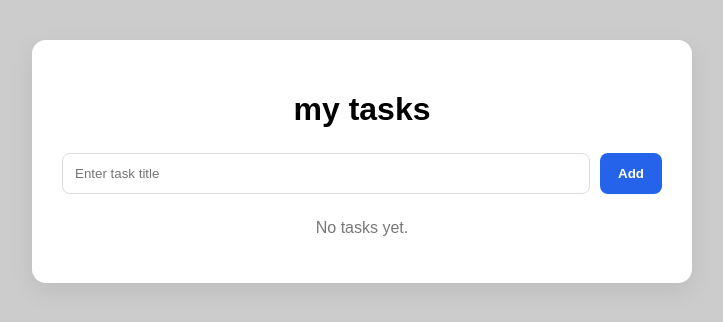
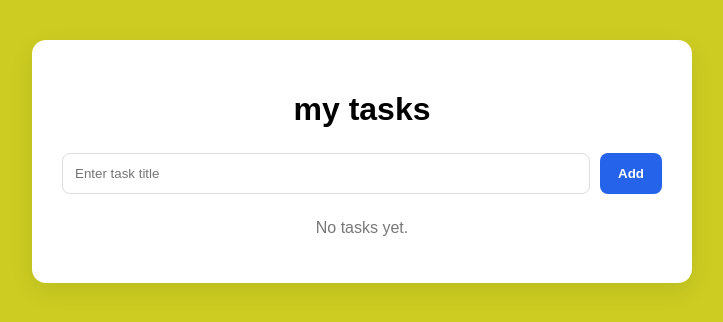
Before and after one commit to alaa03omari/django-crud-app, a Django app: page / in a window 1280 px wide. Shown: the top 322 px of the page, without its empty margins (278-1001 px from the left). Run offline with Django 5.2, Linux system fonts and the light colour scheme; data that the repository does not hold is empty.

Commit message:
change bg color

```diff
--- a/tasks/templates/home.html
+++ b/tasks/templates/home.html
@@ -5,7 +5,7 @@
         <style>
         body {
             font-family: Arial, sans-serif;
-            background: #ccc;
+            background: #cc2;
             margin: 0;
             padding: 40px;
         }
```
